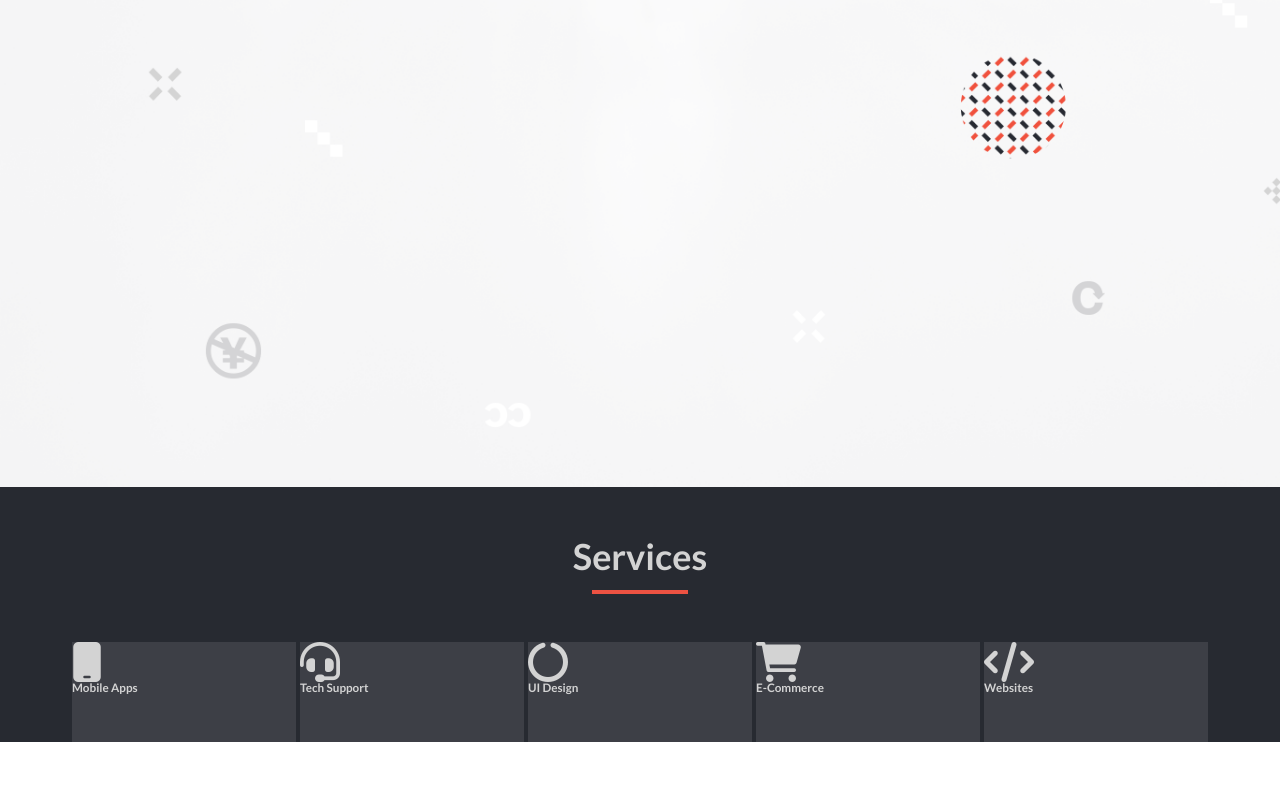
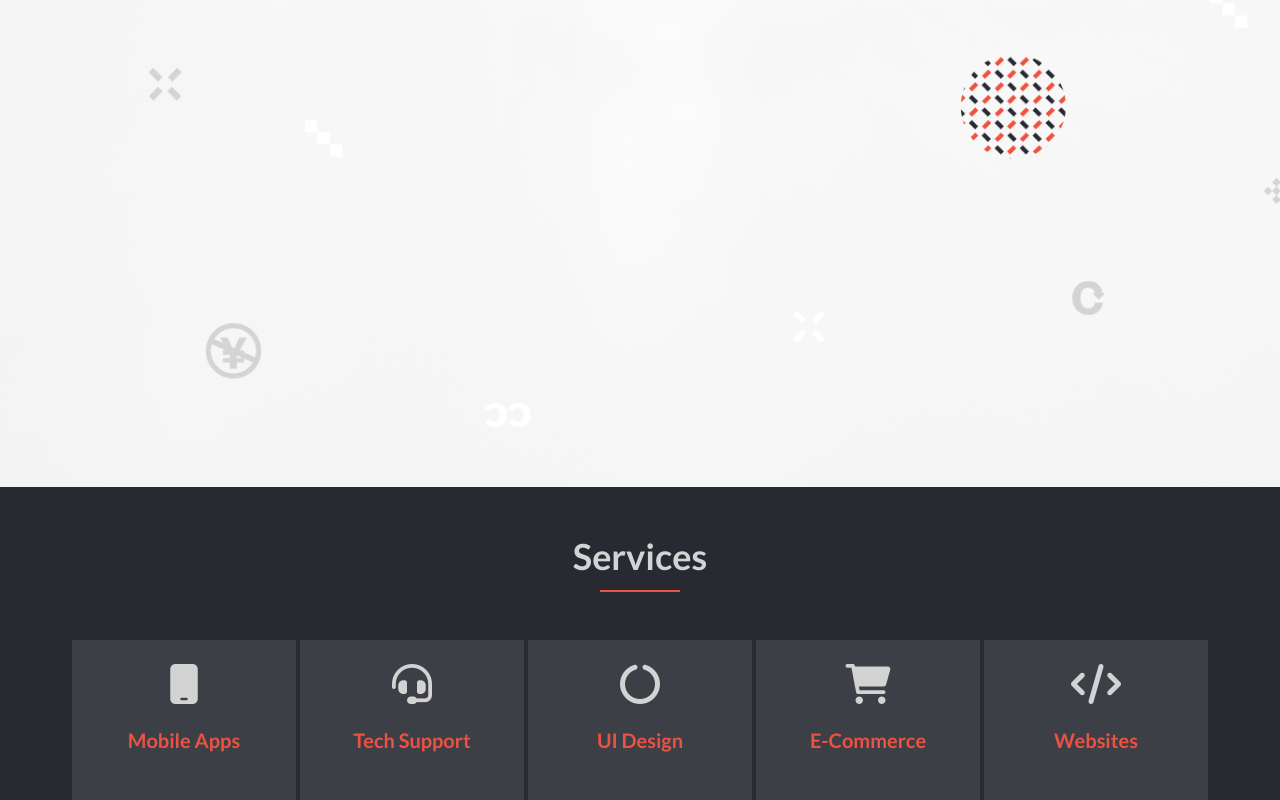
Before and after one commit to amejid/ytech-landing, a website: page index.html in a window 1280 px wide. Shown: the part 393-1193 px from the top of the page. Before the commit the page ends 1135 px from the top, so only its background shows below. Drawn offline with Linux system fonts and the light colour scheme.

Commit message:
Align service contents with flex

```diff
--- a/css/styles.css
+++ b/css/styles.css
@@ -112,8 +112,8 @@ body {
 }
 
 .partition {
-  width: 9.6rem;
-  height: 0.4rem;
+  width: 8rem;
+  height: 0.2rem;
   margin: 0 auto;
   margin-bottom: 4.8rem;
   background-color: #ec5242;
@@ -127,5 +127,18 @@ body {
 
 .services div {
   background-color: #3d3f46;
-  height: 10rem;
 }
+
+.service {
+  padding: 2.4rem;
+  display: flex;
+  flex-direction: column;
+  align-items: center;
+  gap: 2.4rem;
+}
+
+.service-title {
+  font-size: 2rem;
+  line-height: 1.2;
+  color: #ec5242;
+}
```
